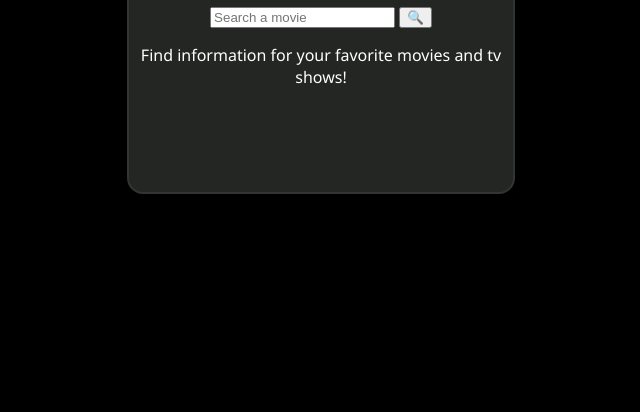
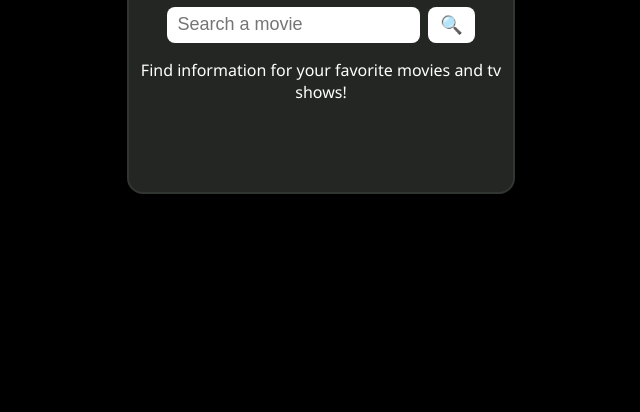
Before and after one commit to Gabi-Legend/Movie-Finder, a plain HTML site: page index.html in a window 1280 px wide. Shown: the part 388-800 px from the top of the page, without its empty margins (319-959 px from the left). Drawn offline with Linux system fonts and the light colour scheme.

Commit message:
Add files via upload

```diff
--- a/index.html
+++ b/index.html
@@ -11,9 +11,10 @@
         <h1>Movie Finder</h1>
         <div class="search-bar">
             <input type="text" id="searchMovie" placeholder="Search a movie">
-            <button id="searchButton">🔍</button>
+            <button id="searchBtn" class="searchButton">🔍</button>
         </div>
         <p>Find information for your favorite movies and tv shows!</p>
     </div>
+    <script src="script.js"></script>
 </body>
 </html>
--- /dev/null
+++ b/script.js
@@ -0,0 +1,5 @@
+let searchButton = document.getElementById("searchBtn");
+
+searchButton.addEventListener("click", searchMovie);
+
+function searchMovie() {}
--- a/style.css
+++ b/style.css
@@ -23,3 +23,41 @@ body {
   margin: 0;
   border-radius: 16px;
 }
+
+#searchMovie {
+  height: 36px;
+  width: 100%;
+  padding: 0 10px;
+  border: none;
+  border-radius: 8px;
+  font-size: 18px;
+}
+
+.searchButton {
+  height: 36px;
+  padding: 0 12px;
+  background-color: #ffffff;
+  color: black;
+  border: none;
+  border-radius: 8px;
+  cursor: pointer;
+  font-size: 18px;
+}
+
+.searchButton:hover {
+  background-color: #9dc9c9;
+  transition: 0.2s;
+}
+
+.searchButton:active {
+  background-color: #819696;
+  transition: 0.2s;
+}
+
+.search-bar {
+  width: 80%;
+  display: flex;
+  justify-content: center;
+  gap: 8px;
+  margin-top: 1rem;
+}
```
Also changed, not shown: movie.html (added, +15 -0 lines), moviestyle.css (added).
